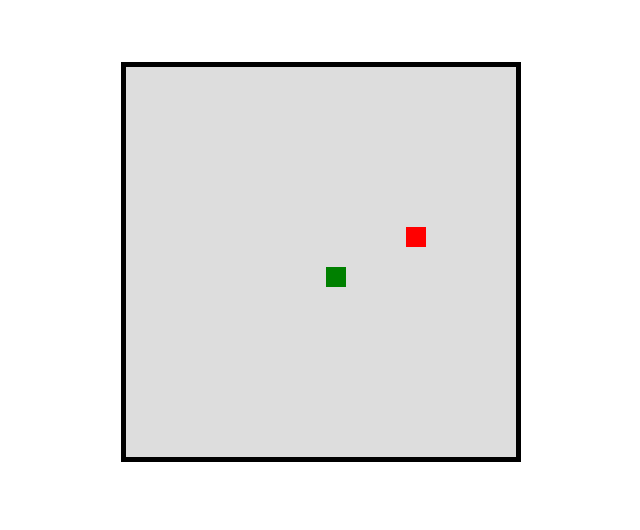
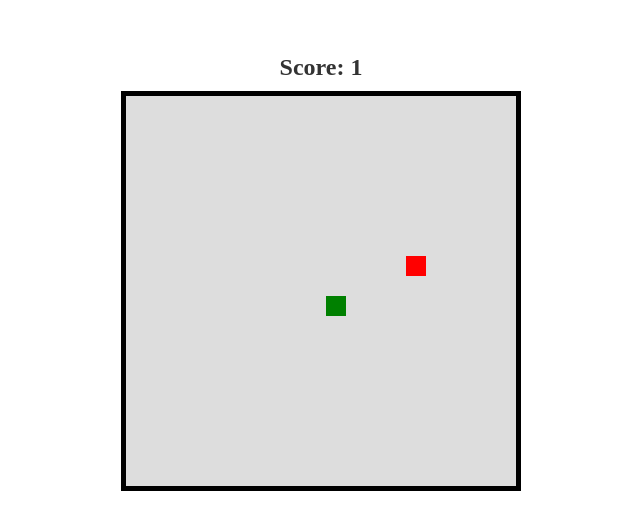
Before and after one commit to Meowjm33/Snake-Game-, a plain HTML site: page index.html in a window 1280 px wide. Shown: the part 138-668 px from the top of the page, without its empty margins (319-959 px from the left). Drawn offline with Linux system fonts and the light colour scheme.

Commit message:
added score board

```diff
--- a/index.html
+++ b/index.html
@@ -14,6 +14,7 @@
 
         body{
             display: flex;
+            flex-direction: column;
             justify-content: center;
             align-items: center;
             height: 100vh;
@@ -40,9 +41,19 @@
             background-color: red;
             position: absolute;
         }
+        #scoreboard {
+        font-size: 24px;
+        font-weight: bold;
+        margin-bottom: 10px;
+        text-align: center;
+        margin-top: 20px;
+        color: #333;
+        }
+
     </style>
 </head>
 <body>
+    <div id="scoreboard">Score: 0</div>
     <div id="gamecontainer">
 
     </div>
--- a/index.js
+++ b/index.js
@@ -6,6 +6,7 @@ const containerSize = 400 //container ko size 400
 let snake = [{x:200,y:200}] // snake center ma bascha
 let direction = {x:0, y:0}  //snake ko direction control garna ko lagi
 let food = generateFood()
+let score = 0;
 
 let gameInterval = setInterval(gameloop,150) //snake ko movement 150ms ko pace le update garcha ani gameloop ma tiyo update rakhcha
 
@@ -36,14 +37,20 @@ function gameloop(){
     //yo position ra direction of addition bhako cha same for y coordinate
     if(head.x<0 || head.x >= containerSize || head.y < 0 || head.y>= containerSize)
     {
-        alert("Game Over")
-        clearInterval(gameInterval)
+        alert("Game Over");
+        clearInterval(gameInterval);
+        score = 0;
+        document.getElementById('scoreboard').textContent = "Score: " + score;
+
         return
     }
     snake.unshift(head)
     //here unshift is a inbuilt fn that shifts the direction of array segment (here,snake is a array)
     if(head.x == food.x && head.y == food.y){
         food=generateFood()
+        score += 1;
+        document.getElementById('scoreboard').textContent = "Score: " + score;
+
         //food bhaye pachi naya food generate garcha
     }
     else{
@@ -51,6 +58,7 @@ function gameloop(){
         //snake le food nakhaye samma new food generate hudaina(meaning kehi pani hudaina)
     }
     draw()
+
 }
 function draw() // yo function le snake le food khaye pachi segment badhaune kaam garcha
 {
```
